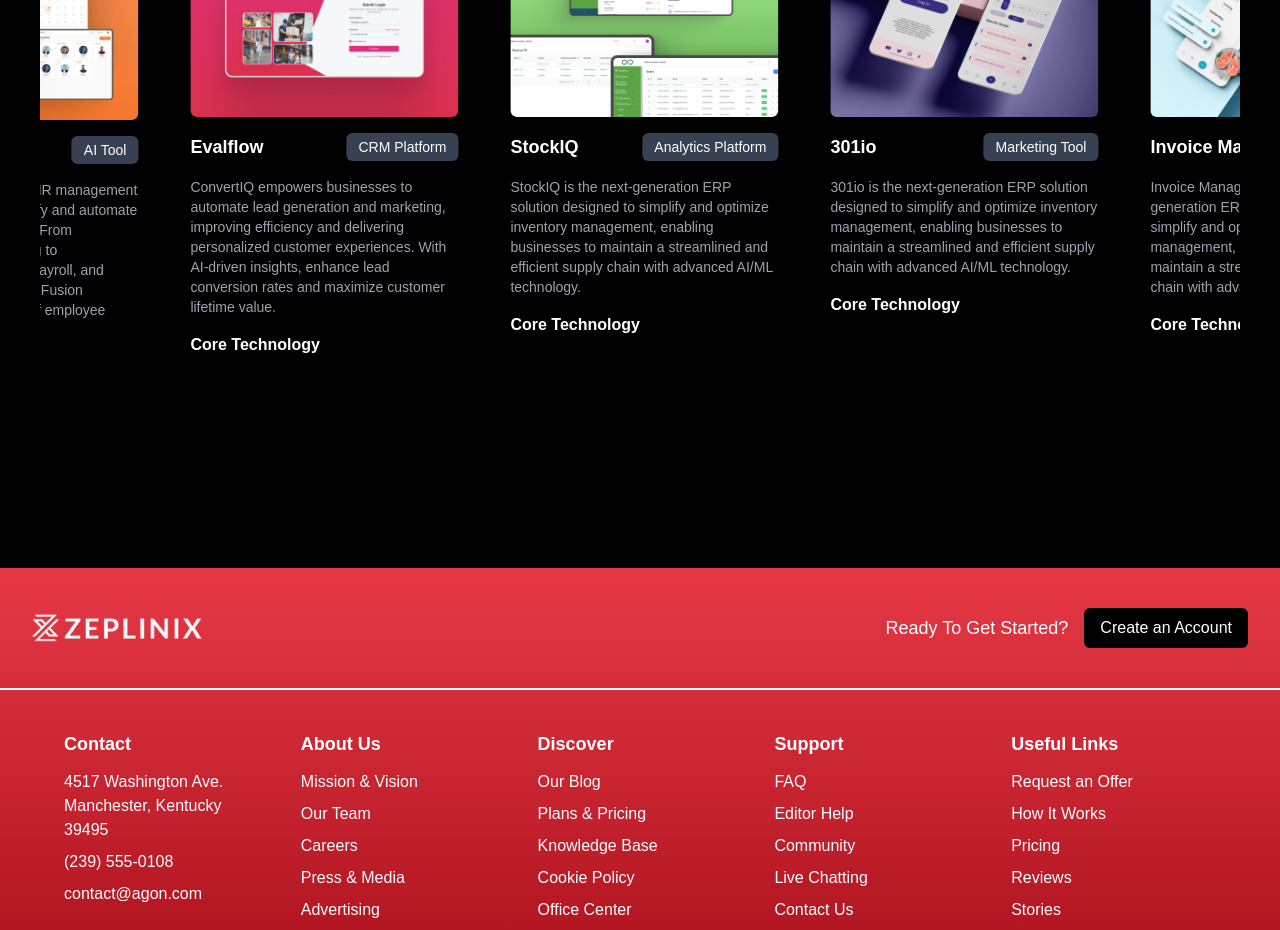
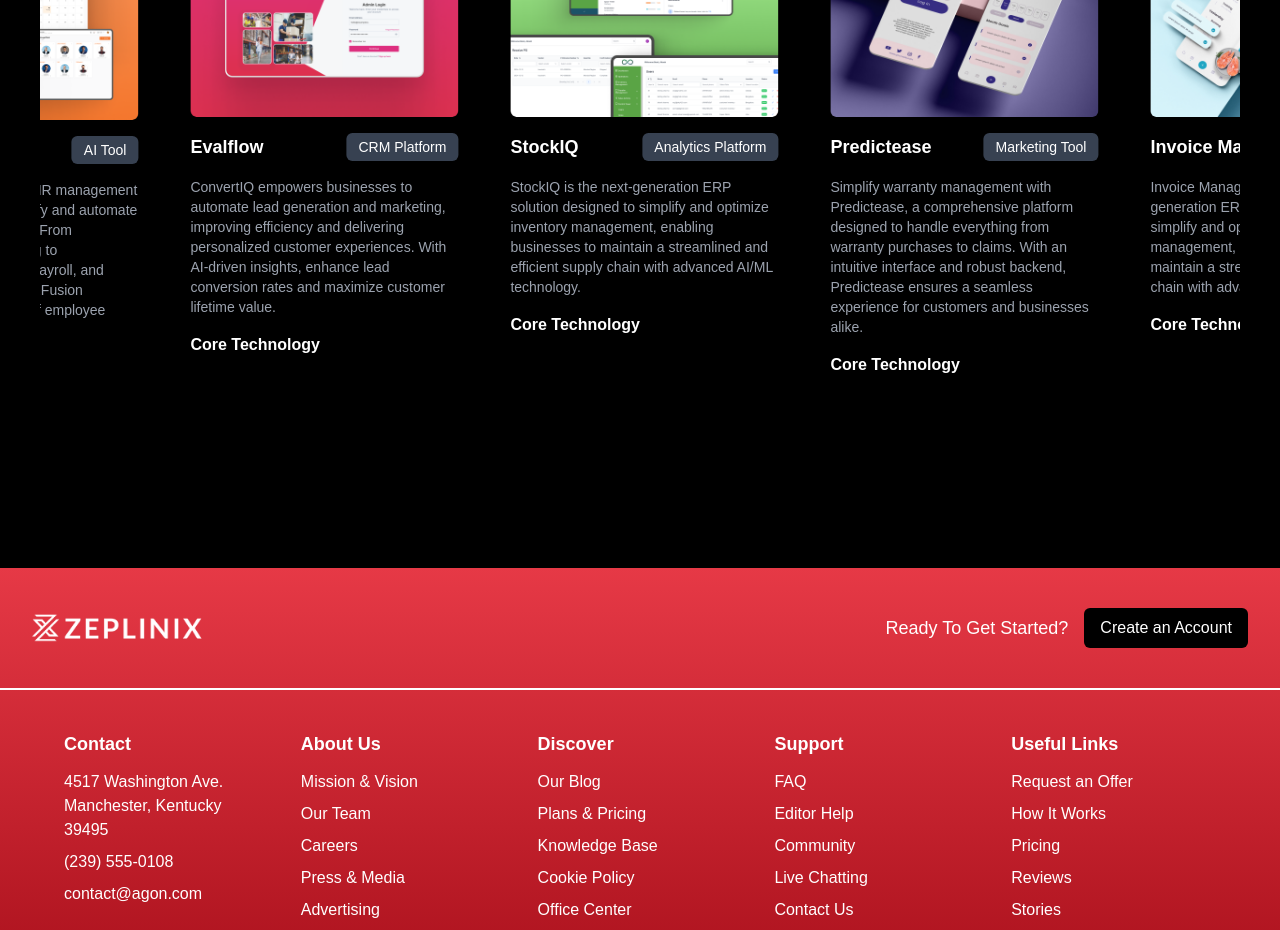
Before and after one commit to abhudi/zeplinix-nextt, a Next.js app: page /stockiq-detail in a window 1280 px wide. Shown: the part 2960-3890 px from the top of the page. Built offline with nearby package versions, Linux system fonts and the light colour scheme.

Commit message:
banner boxes fix

```diff
--- a/app/components/Banner.tsx
+++ b/app/components/Banner.tsx
@@ -96,27 +96,27 @@ const Banner: React.FC = () => {
         {" "}
         {/* Adjusted padding here */}
         <div className="relative flex lg:justify-end items-center w-full lg:h-screen">
-          <div className="flex gap-5 w-full lg:justify-end justify-center  px-4">
+          <div className="flex gap-5 w-full lg:justify-end justify-center px-4">
             {/* Left Box */}
             <div className="w-1/3 flex justify-center items-center">
-              <div className="w-full max-w-[152px] lg:h-[122px] md:h-[122px] h-[135px]  bg-glass text-white p-3 rounded-lg shadow-lg border-0.4 border-lighest-gray backdrop-blur-lg">
-                <h2 className="text-sm ">Valued projects</h2>
-                <p className="font-semibold text-[30px] mt-10">60+</p>
+              <div className="w-full max-w-[152px] lg:h-[122px] md:h-[122px] h-[135px] sm:h-[135px] bg-glass text-white p-3 rounded-lg shadow-lg border-0.4 border-lighest-gray backdrop-blur-lg flex flex-col justify-between">
+                <h2 className="text-sm">Valued projects</h2>
+                <p className="font-semibold text-[30px]">60+</p>
               </div>
             </div>
 
             {/* Right Box (Stacked) */}
             <div className="flex flex-col space-y-4 xl:space-y-12 w-1/3">
               {/* Box 1 */}
-              <div className="bg-glass max-w-[152px] h-[122px] sm:h-auto text-white p-3 rounded-lg shadow-lg border-0.4 border-lighest-gray backdrop-blur-lg">
-                <h2 className="text-sm ">Trusted clients</h2>
-                <p className="font-semibold text-[30px] mt-10">24+</p>
+              <div className="bg-glass max-w-[152px] h-[135px] sm:h-[135px] text-white p-3 rounded-lg shadow-lg border-0.4 border-lighest-gray backdrop-blur-lg flex flex-col justify-between">
+                <h2 className="text-sm">Trusted clients</h2>
+                <p className="font-semibold text-[30px]">24+</p>
               </div>
 
               {/* Box 2 */}
-              <div className="bg-glass max-w-[152px] h-[122px] sm:h-auto text-white p-3 rounded-lg shadow-lg border-0.4 border-lighest-gray backdrop-blur-lg">
-                <h2 className="text-sm ">Team size</h2>
-                <p className="font-semibold text-[30px] mt-10">45+</p>
+              <div className="bg-glass max-w-[152px] h-[135px] sm:h-[135px] text-white p-3 rounded-lg shadow-lg border-0.4 border-lighest-gray backdrop-blur-lg flex flex-col justify-between">
+                <h2 className="text-sm">Team size</h2>
+                <p className="font-semibold text-[30px]">45+</p>
               </div>
             </div>
           </div>
--- a/app/components/ProductCard.tsx
+++ b/app/components/ProductCard.tsx
@@ -16,7 +16,7 @@ const ProductCard = () => {
     },
     {
       id: 2,
-      title: "HR ease",
+      title: "BohoHR",
       image: "/products/hrease.png",
       description:
         "HRFusion is an all-in-one HR management platform designed to simplify and automate your workforce operations. From recruitment and onboarding to performance evaluations, payroll, and employee engagement, HRFusion streamlines every aspect of employee management. ",
@@ -46,13 +46,13 @@ const ProductCard = () => {
     },
     {
       id: 5,
-      title: "301io",
+      title: "Predictease",
       image: "/products/301io.png",
       description:
-        "301io is the next-generation ERP solution designed to simplify and optimize inventory management, enabling businesses to maintain a streamlined and efficient supply chain with advanced AI/ML technology.",
+        "Simplify warranty management with Predictease, a comprehensive platform designed to handle everything from warranty purchases to claims. With an intuitive interface and robust backend, Predictease ensures a seamless experience for customers and businesses alike.",
       buttonLabel: "Marketing Tool",
       coreTech: "Core Technology",
-      linkHref: "/301io-detail/",
+      linkHref: "/predictease-detail/",
     },
     {
       id: 6,
--- a/app/components/StandardProduct.tsx
+++ b/app/components/StandardProduct.tsx
@@ -105,7 +105,7 @@ const CardCarousel = () => {
       >
         {cardsData.map((card, index) => (
           <SwiperSlide key={index} className="flex justify-center">
-            <div className="max-w-xs transform -translate-x-2">
+            <div className="max-w-md transform -translate-x-2">
               <RenewalCard
                 imageSrc={card.imageSrc}
                 title={card.title}
```
